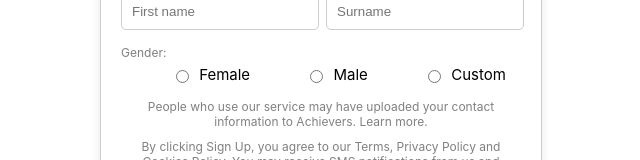
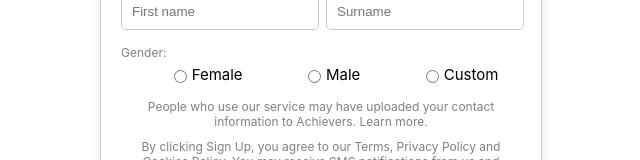
Before and after one commit to shreyaskraleti/React-Tasks-folder, a React (Create React App) app: page / in a window 1280 px wide. Shown: the part 310-470 px from the top of the page, without its empty margins (319-959 px from the left). Built offline with nearby package versions, Linux system fonts and the light colour scheme.

Commit message:
login form files are added

```diff
--- a/src/Components/Loginform.css
+++ b/src/Components/Loginform.css
@@ -46,8 +46,8 @@
 }
 
 .Loginform .gender-options input[type="radio"] {
-    margin-left: 40px;
-    margin-right: 10px;
+    margin-left: 30px;
+    margin-right: 5px;
 }
 
 .Loginform .gender-options {
```
